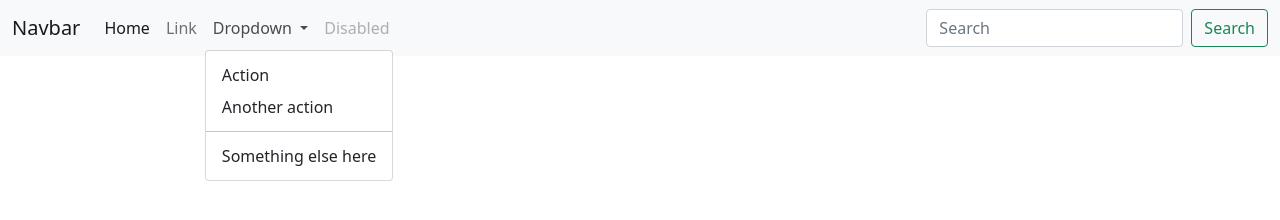
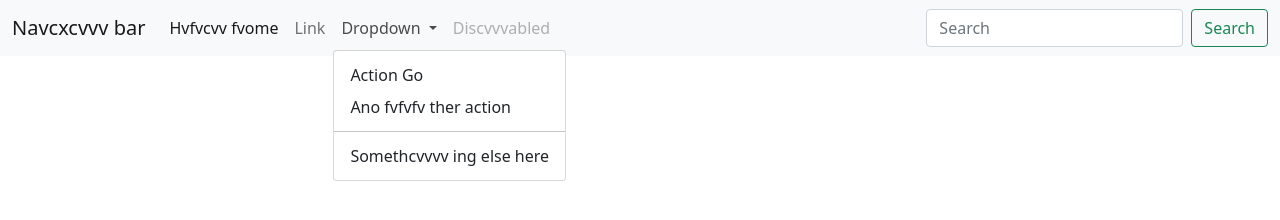
Before and after one commit to Awanit512/GitWithAr512, a plain HTML site: page Small-WEB-pROJECT/index.html in a window 1280 px wide. Both pictures are taken after a click on the button "Dropdown". Drawn offline with nearby package versions, Linux system fonts and the light colour scheme.

Commit message:
broken featirews

```diff
--- a/Small-WEB-pROJECT/index.html
+++ b/Small-WEB-pROJECT/index.html
@@ -13,14 +13,14 @@
   <body>
     <nav class="navbar navbar-expand-lg navbar-light bg-light">
       <div class="container-fluid">
-        <a class="navbar-brand" href="#">Navbar</a>
+        <a class="navbar-brand" href="#">Navcxcvvv bar</a>
         <button class="navbar-toggler" type="button" data-bs-toggle="collapse" data-bs-target="#navbarSupportedContent" aria-controls="navbarSupportedContent" aria-expanded="false" aria-label="Toggle navigation">
           <span class="navbar-toggler-icon"></span>
         </button>
         <div class="collapse navbar-collapse" id="navbarSupportedContent">
           <ul class="navbar-nav me-auto mb-2 mb-lg-0">
             <li class="nav-item">
-              <a class="nav-link active" aria-current="page" href="#">Home</a>
+              <a class="nav-link active" aria-current="page" href="#">Hvfvcvv fvome</a>
             </li>
             <li class="nav-item">
               <a class="nav-link" href="#">Link</a>
@@ -30,14 +30,14 @@
                 Dropdown
               </a>
               <ul class="dropdown-menu" aria-labelledby="navbarDropdown">
-                <li><a class="dropdown-item" href="#">Action</a></li>
-                <li><a class="dropdown-item" href="#">Another action</a></li>
+                <li><a class="dropdown-item" href="#">Action Go</a></li>
+                <li><a class="dropdown-item" href="#">Ano fvfvfv ther action</a></li>
                 <li><hr class="dropdown-divider"></li>
-                <li><a class="dropdown-item" href="#">Something else here</a></li>
+                <li><a class="dropdown-item" href="#">Somethcvvvv ing else here</a></li>
               </ul>
             </li>
             <li class="nav-item">
-              <a class="nav-link disabled">Disabled</a>
+              <a class="nav-link disabled">Discvvvabled</a>
             </li>
           </ul>
           <form class="d-flex">
```
